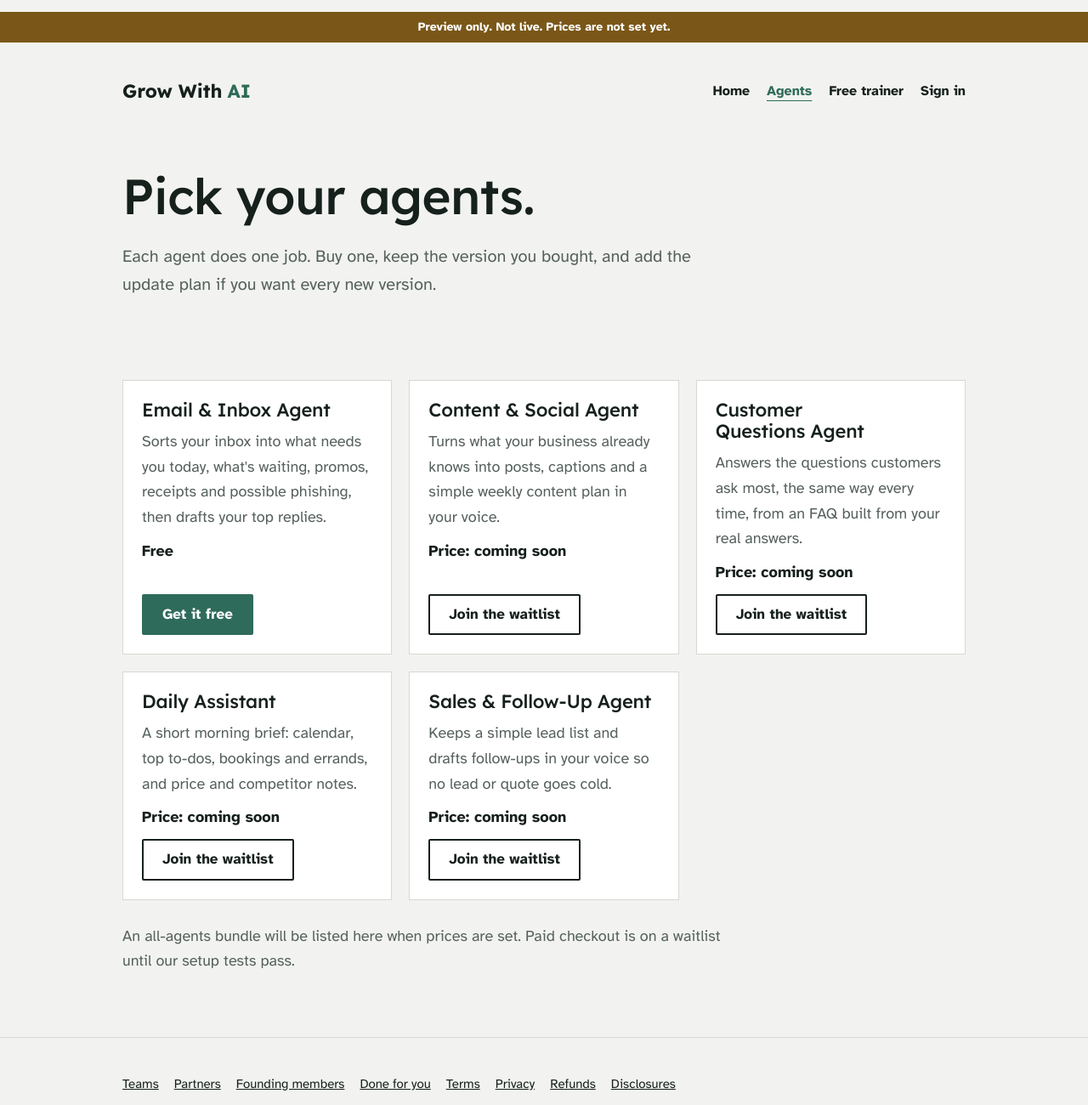
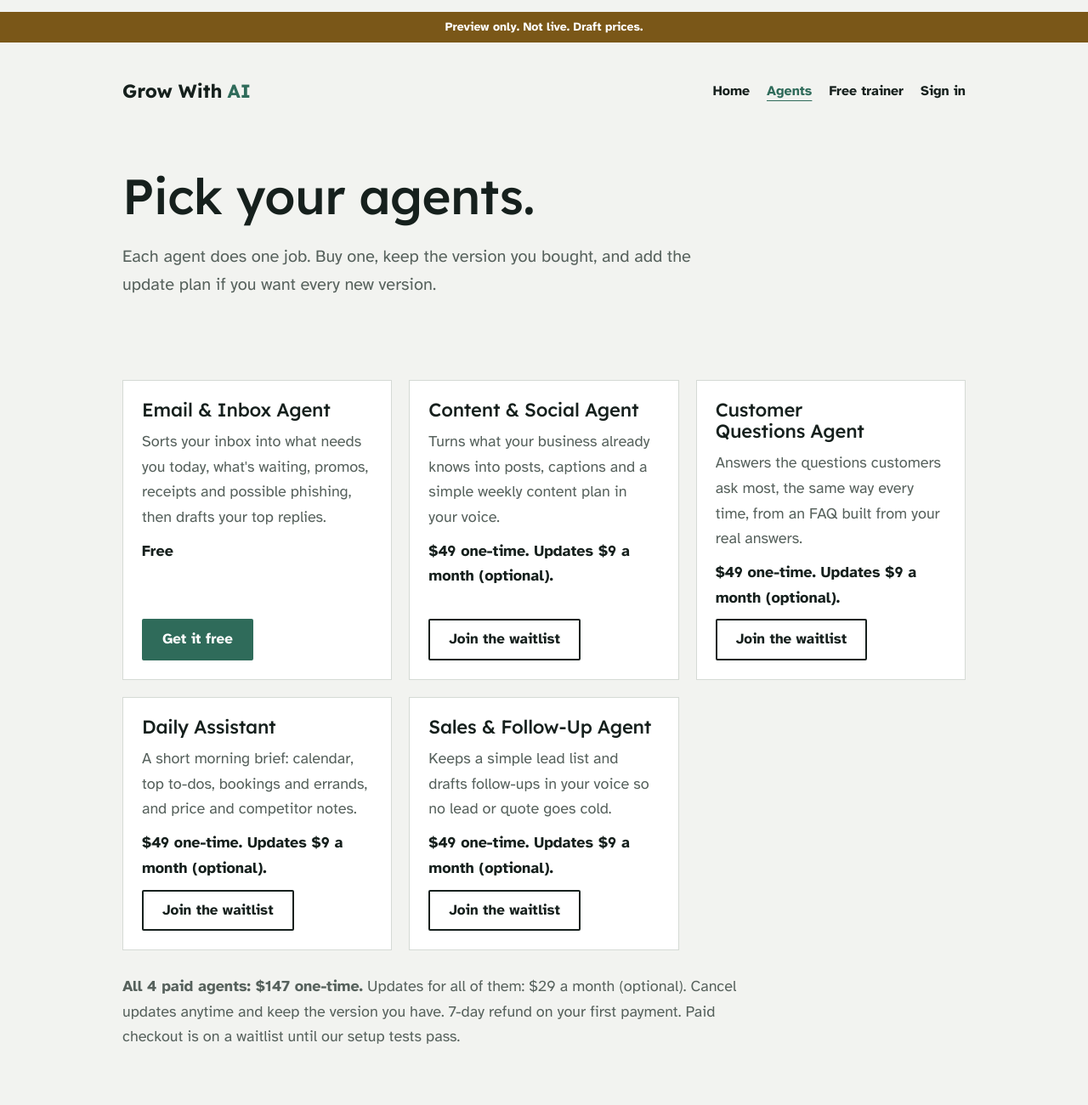
Before and after one commit to Zclear2327/grow-with-ai, a plain HTML site: page preview/agents/index.html in a window 1280 px wide. Shown: the top 1300 px of the page at 85% size. Drawn offline with Linux system fonts and the light colour scheme.

Commit message:
Preview: draft prices, option C (Chris 2026-11-25): $49 per agent, $147 all 4, updates $9/$29 a month
Co-Authored-By: Claude <noreply@anthropic.com>
Claude-Session: https://claude.ai/code/session_011EZFY8t5SkqC7gu7B9dyMW

```diff
--- a/preview/agents/index.html
+++ b/preview/agents/index.html
@@ -12,7 +12,7 @@
 <link rel="stylesheet" href="../preview.css">
 </head>
 <body>
-<p class="banner">Preview only. Not live. Prices are not set yet.</p><div class="wrap"><header class="top"><a class="mark" href="../../preview/">Grow With <span>AI</span></a><nav class="nav" aria-label="Main"><a href="../../preview/">Home</a><a href="../../preview/agents/" aria-current="page">Agents</a><a href="../../start/">Free trainer</a><a href="../../members/">Sign in</a></nav></header></div>
+<p class="banner">Preview only. Not live. Draft prices.</p><div class="wrap"><header class="top"><a class="mark" href="../../preview/">Grow With <span>AI</span></a><nav class="nav" aria-label="Main"><a href="../../preview/">Home</a><a href="../../preview/agents/" aria-current="page">Agents</a><a href="../../start/">Free trainer</a><a href="../../members/">Sign in</a></nav></header></div>
 <main class="wrap">
   <div class="hero">
     <h1>Pick your agents.</h1>
@@ -30,29 +30,29 @@
       <article class="card">
         <h3>Content &amp; Social Agent</h3>
         <p>Turns what your business already knows into posts, captions and a simple weekly content plan in your voice.</p>
-        <p class="price">Price: coming soon</p>
+        <p class="price">$49 one-time. Updates $9 a month (optional).</p>
         <a class="btn ghost" href="../../packages/#join">Join the waitlist</a>
       </article>
       <article class="card">
         <h3>Customer Questions Agent</h3>
         <p>Answers the questions customers ask most, the same way every time, from an FAQ built from your real answers.</p>
-        <p class="price">Price: coming soon</p>
+        <p class="price">$49 one-time. Updates $9 a month (optional).</p>
         <a class="btn ghost" href="../../packages/#join">Join the waitlist</a>
       </article>
       <article class="card">
         <h3>Daily Assistant</h3>
         <p>A short morning brief: calendar, top to-dos, bookings and errands, and price and competitor notes.</p>
-        <p class="price">Price: coming soon</p>
+        <p class="price">$49 one-time. Updates $9 a month (optional).</p>
         <a class="btn ghost" href="../../packages/#join">Join the waitlist</a>
       </article>
       <article class="card">
         <h3>Sales &amp; Follow-Up Agent</h3>
         <p>Keeps a simple lead list and drafts follow-ups in your voice so no lead or quote goes cold.</p>
-        <p class="price">Price: coming soon</p>
+        <p class="price">$49 one-time. Updates $9 a month (optional).</p>
         <a class="btn ghost" href="../../packages/#join">Join the waitlist</a>
       </article>
     </div>
-    <p class="note" style="margin-top:28px">An all-agents bundle will be listed here when prices are set. Paid checkout is on a waitlist until our setup tests pass.</p>
+    <p class="note" style="margin-top:28px"><b>All 4 paid agents: $147 one-time.</b> Updates for all of them: $29 a month (optional). Cancel updates anytime and keep the version you have. 7-day refund on your first payment. Paid checkout is on a waitlist until our setup tests pass.</p>
   </section>
 </main>
 <footer class="foot"><div class="wrap">
```
Also changed, not shown: preview/index.html (+1 -1 lines).
